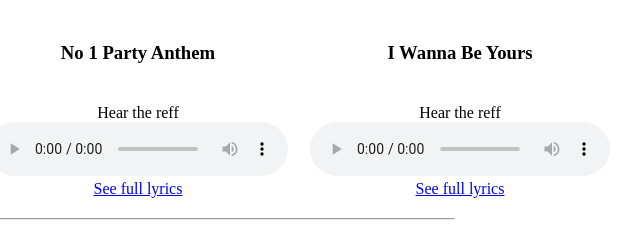
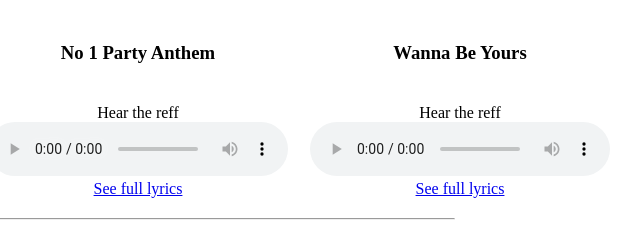
Before and after one commit to RafaelEbenHart/RafaelEbenHart-Latihan-HTML, a plain HTML site: page screen/songs.html in a window 1280 px wide. Shown: the part 332-571 px from the top of the page, 502-1142 px from the left. Drawn offline with Linux system fonts and the light colour scheme.

Commit message:
Revert "update no 3"
This reverts commit d45c354fd54bf0e899ac0e5c16e480ae9ab13bf4.

```diff
--- a/screen/songs.html
+++ b/screen/songs.html
@@ -19,7 +19,7 @@
             <tr align="center">
                 <td><h3>Do I Wanna Know?</h3></td>
                 <td><h3>No 1 Party Anthem</h3></td>
-                <td><h3>I Wanna Be Yours</h3></td>
+                <td><h3>Wanna Be Yours</h3></td>
             </tr>
 
             <tr align="center">
```
Also changed, not shown: screen/doIWannaKnow.html (+0 -1 lines), screen/no1PartyAnthem.html (+0 -1 lines), screen/wannaBeYours.html (+0 -1 lines).
